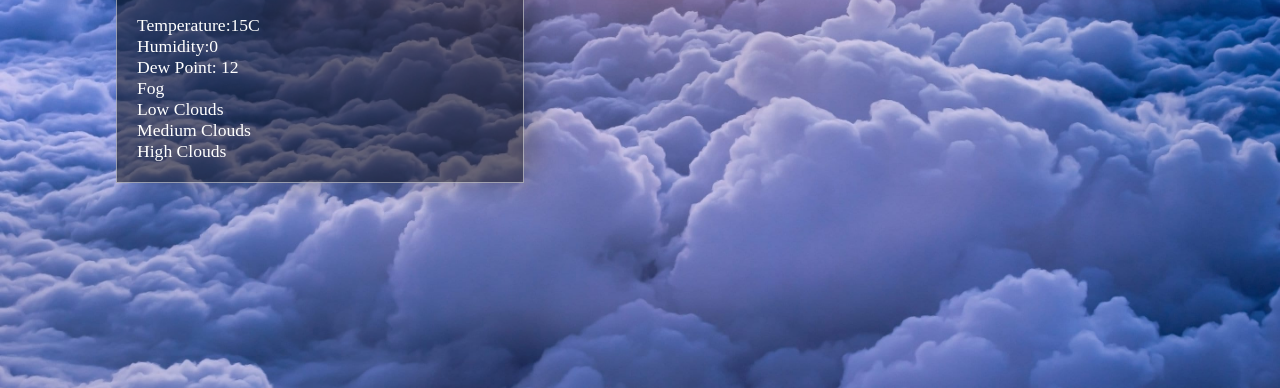
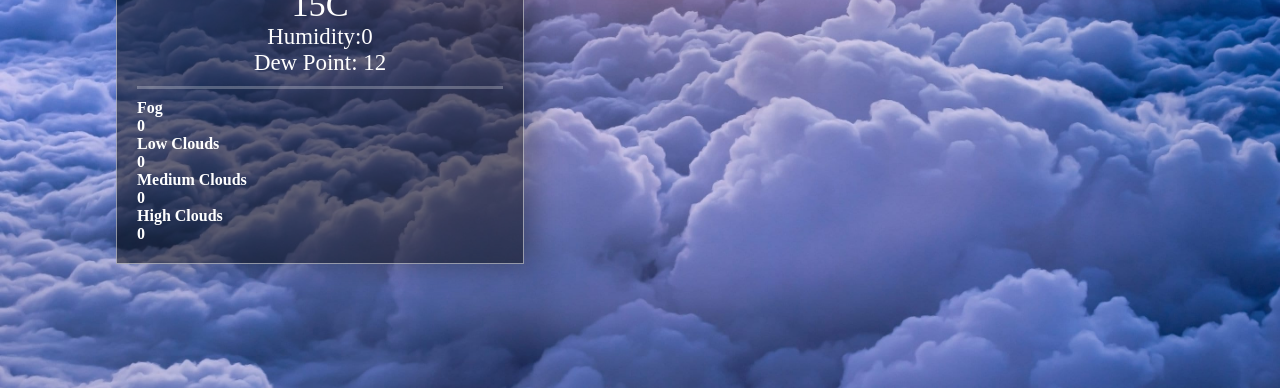
Before and after one commit to MiroIGPM/Weather-app, a plain HTML site: page index.html in a window 1280 px wide. Shown: the part 412-800 px from the top of the page. Drawn offline with Linux system fonts and the light colour scheme.

Commit message:
updateing index.hmtl and style.css

```diff
--- a/css/style.css
+++ b/css/style.css
@@ -32,7 +32,7 @@ body{
 }
 
 .place-input{
-    width: 80%;
+    width: 100%;
     height: auto;
     min-height: 40px;
     border: none;
@@ -69,10 +69,21 @@ body{
 .button:focus{
     outline: none;
 }
+.top-box{
+    padding: 10px 0;
+    font-size: 1.3em;
+    border-top: 3px solid rgba(255, 255, 255, 0.25);
+    border-bottom: 3px solid rgba(255,255,255, 0.25);
+    margin: 5px 0 10px 0;
+    text-align:center;
+}
 
 ul{
     list-style: none;
     font-size: 1.1em;
+}
+ul li:first-child{
+    font-size: 1.5em;
 }
 
 @media only screen and (max-width: 900px) {
--- a/index.html
+++ b/index.html
@@ -13,6 +13,7 @@
 <body>
 
     <div class="container">
+        <!-- DEPARTURE-->
         <div id="departure_container" class="inner_container">
             <div id="dep" class="departure box">
                 <h4>Departure weather</h4>
@@ -22,24 +23,38 @@
                     <input type="number" name="departure" class="latitude geo-input" id="departure_latitude" placeholder="latitude">
                 </div>
                 <button class="getData button" id="departure-button" onclick="getData()">Get Data</button>
-                <div>
+                <div class="top-box">
                     <ul id="departure-output">
-                        <li>Temperature:15C</li>
+                        <li><span>Temperature:</span><br>15C</li>
                         <li>Humidity:0</li>
                         <li>Dew Point: 12</li>
                     </ul>
                 </div>
                 <div id="departure-output-graph" class="graph_departure">
-                    <ul>
-                        <li>Fog</li>
-                        <li>Low Clouds</li>
-                        <li>Medium Clouds</li>
-                        <li>High Clouds</li>
-                    </ul>
+                    <div class="bottom-box">
+                        <h4>Fog</h4>
+                        <h4>0</h4>
+                    </div>
+                    <div class="bottom-box">
+                        <h4>Low Clouds</h4>
+                        <h4>0</h4>
+                    </div class="bottom-box">
+                    <div class="bottom-box">
+                        <h4>Medium Clouds</h4>
+                        <h4>0</h4>
+                    </div>
+                    <div class="bottom-box">
+                        <h4>High Clouds</h4>
+                        <h4>0</h4>
+                    <div>
+
                 </div>
             </div>
         </div>
+
+        <!--DESTINATION-->
         <div id="destination_container" class="inner_container"></div>
+
     </div>
 
 </body>
```
